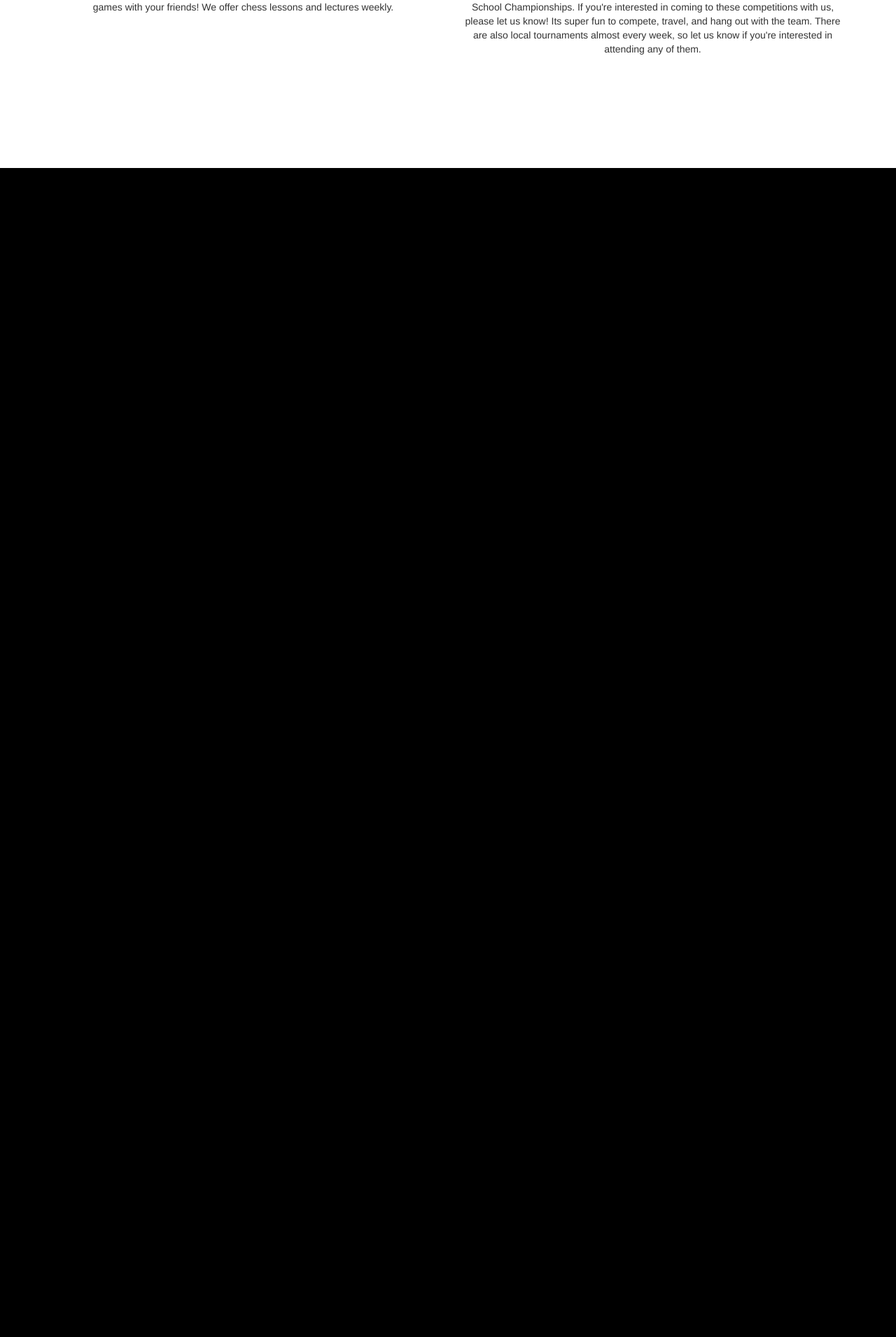
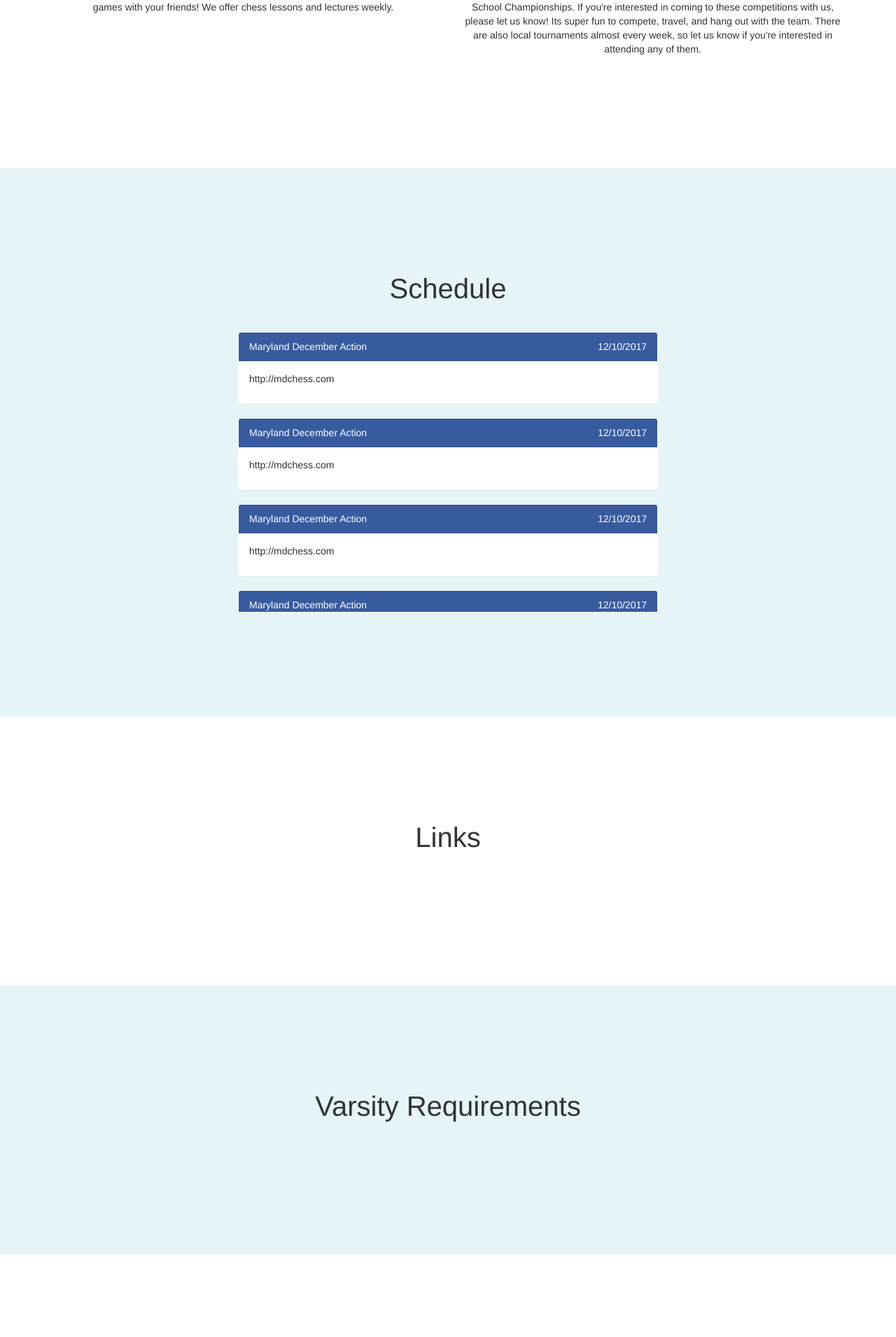
Before and after one commit to coolchessgirl/TJ-chess-team, a PHP site: page / in a window 1280 px wide. Shown: the part 1134-3044 px from the top of the page at 70% size. Before the commit the page ends 1374 px from the top, so only its background shows below. Run offline with PHP 8.4, Linux system fonts and the light colour scheme; some libraries are stand-ins or nearby versions.

Commit message:
added Varsity, Links, Schedule, Team and footer. Added panels to schedule. Added team member names to Team. Added copyright to footer.

```diff
--- a/index.html
+++ b/index.html
@@ -45,10 +45,10 @@
                         <a href="#schedule">Schedule</a>
                     </li>
                     <li class="page-scroll">
-                        <a href="#lectures">Links</a>
+                        <a href="#links">Links</a>
                     </li>
                     <li class="page-scroll">
-                        <a href="#varisty">Varsity</a>
+                        <a href="#varsity">Varsity</a>
                     </li>
                     <li class="page-scroll">
                         <a href="#team">Team</a>
@@ -98,6 +98,143 @@
             </div>
         </div>
     </section>
+    <section id = "schedule">
+    	<div class = "row">
+    		<div class="col-lg-12 text-center">
+                <h2 class="section-heading">Schedule</h2>
+            </div>
+    	</div>
+    	<div class = "row">
+    		<div class = "panels">
+    			<div class = "panel">
+    				<div class = "panel-heading">
+    					Maryland December Action
+    					<span class="pull-right">12/10/2017</span>
+    				</div>
+    				<div class = "panel-body">
+    					<p>http://mdchess.com</p>
+
+    				</div>
+    			</div>
+    			<div class = "panel">
+    				<div class = "panel-heading">
+    					Maryland December Action
+    					<span class="pull-right">12/10/2017</span>
+    				</div>
+    				<div class = "panel-body">
+    					<p>http://mdchess.com</p>
+
+    				</div>
+    			</div>
+    			<div class = "panel">
+    				<div class = "panel-heading">
+    					Maryland December Action
+    					<span class="pull-right">12/10/2017</span>
+    				</div>
+    				<div class = "panel-body">
+    					<p>http://mdchess.com</p>
+
+    				</div>
+    			</div>
+    			<div class = "panel">
+    				<div class = "panel-heading">
+    					Maryland December Action
+    					<span class="pull-right">12/10/2017</span>
+    				</div>
+    				<div class = "panel-body">
+    					<p>http://mdchess.com</p>
+
+    				</div>
+    			</div>
+    			<div class = "panel">
+    				<div class = "panel-heading">
+    					Maryland December Action
+    					<span class="pull-right">12/10/2017</span>
+    				</div>
+    				<div class = "panel-body">
+    					<p>http://mdchess.com</p>
+
+    				</div>
+    			</div>
+    		</div>
+    	</div>
+    </section>
+    <section id = "links">
+    	<div class = "container">
+    		<div class = "row">
+    			<div class="col-lg-12 text-center">
+                	<h2 class="section-heading">Links</h2>
+            	</div>
+    		</div>
+    	</div>
+    </section>
+    <section id = "varsity">
+    	<div class = "container">
+    		<div class = "row">
+    			<div class="col-lg-12 text-center">
+                	<h2 class="section-heading">Varsity Requirements</h2>
+            	</div>
+    		</div>
+    		<div class = "row text-center">
+    		</div>
+    	</div>
+    </section>
+    <section id = "team">
+    	<div class = "container">
+    		<div class = "row">
+    			<div class="col-lg-12 text-center">
+                	<h2 class="section-heading">Team</h2>
+            	</div>
+    		</div>
+    		<div class = "row text-center">
+    			<div class="col-md-1">
+    			</div>
+    			<div class="col-md-2">
+                    <span class="fa-stack fa-4x">
+                        <i class="fa fa-circle fa-stack-2x text-primary"></i>
+                    </span>
+                    <h4 class="name">Isuru</h4>
+                    <p class="position">Co-captain/Varsity Competitor</p>
+                </div>
+                <div class="col-md-2">
+                    <span class="fa-stack fa-4x">
+                        <i class="fa fa-circle fa-stack-2x text-primary"></i>
+                    </span>
+                    <h4 class="name">Ben Lyons</h4>
+                    <p class="position">Co-captain/Varsity Competitor</p>
+                </div>
+                <div class="col-md-2">
+                    <span class="fa-stack fa-4x">
+                        <i class="fa fa-circle fa-stack-2x text-primary"></i>
+                    </span>
+                    <h4 class="name">Camden Wiseman</h4>
+                    <p class="position">Varsity Competitor</p>
+                </div>
+                <div class="col-md-2">
+                    <span class="fa-stack fa-4x">
+                        <i class="fa fa-circle fa-stack-2x text-primary"></i>
+                    </span>
+                    <h4 class="name">Rachel Naidich</h4>
+                    <p class="position">Webmaster/Competitor</p>
+                </div>
+                <div class="col-md-2">
+                    <span class="fa-stack fa-4x">
+                        <i class="fa fa-circle fa-stack-2x text-primary"></i>
+                    </span>
+                    <h4 class="name">Minwu Kim</h4>
+                    <p class="position">Competitor</p>
+                </div>
+    		</div>
+    	</div>
+    </section>
+  	<div id = "footer" class = "container-fluid">
+    		<div class = "row">
+    			<div class="col-lg-12 text-center">
+                	<h4>Website made by Rachel Naidich</h4>
+                	<h4>© 2016 Rachel Naidich<h4>
+            	</div>
+    		</div>
+    </div>
     <script src="https://use.fontawesome.com/479c85a3c0.js"></script>
      <!-- jQuery -->
     <script src="https://ajax.googleapis.com/ajax/libs/jquery/1.12.4/jquery.min.js"></script>
--- a/stylesheet.css
+++ b/stylesheet.css
@@ -1,3 +1,4 @@
+
 .navbar-custom{
   background-color: #385B9F;
   border-color: transparent;
@@ -46,6 +47,7 @@ img{
 section {
   padding: 100px 0;
 }
+
 section h2.section-heading {
   font-size: 40px;
   margin-top: 0;
@@ -68,3 +70,28 @@ section h3.section-subheading {
   margin: 15px 0;
   text-transform: none;
 }
+#schedule, #varsity{
+  background-color: #e6f3f7;
+}
+.panels{
+  overflow-y: auto;
+  width: 600px;
+  max-height: 400px;
+  margin: 0 auto;
+}
+#schedule .panel .panel-heading{
+  background-color: #385B9F;
+  color: white;
+}
+.panel-heading{
+  padding: 10px 15px;
+  border bottom: 1px;
+}
+#footer{
+  background: black;
+}
+#footer h4{
+  font-size: 12px;
+  padding:5px;
+  color:white;
+}
```
